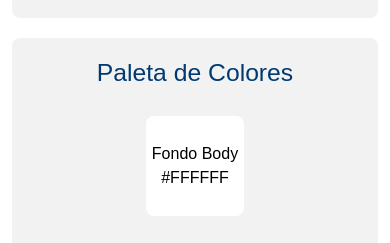
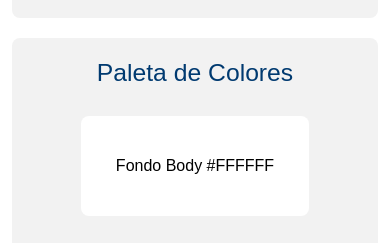
Before and after one commit to joselg94/AvancesTPGrupo6, a plain HTML site: page identidad.html in a window 390 px wide. Shown: the part 579-822 px from the top of the page. Drawn offline with nearby package versions, Linux system fonts and the light colour scheme.

Commit message:
Add files via upload

```diff
--- a/styles/stylesIndex.css
+++ b/styles/stylesIndex.css
@@ -101,9 +101,9 @@ nav .container-fluid div {
     flex-direction: column;
 }
 .color-item {
-    width: 30%; /* Ancho del cuadro de color */
-    margin: 10px; /* Espaciado entre cuadros */
-    text-align: center; /* Centrar el texto */
+    width: 30%;
+    margin: 10px;
+    text-align: center;
 }
 
 .my-custom-btn {
@@ -141,4 +141,7 @@ section img {
         flex-direction: column;
         align-items: center;
     }
+    .color-item {
+        width: 70%;
+    }
   }
```
